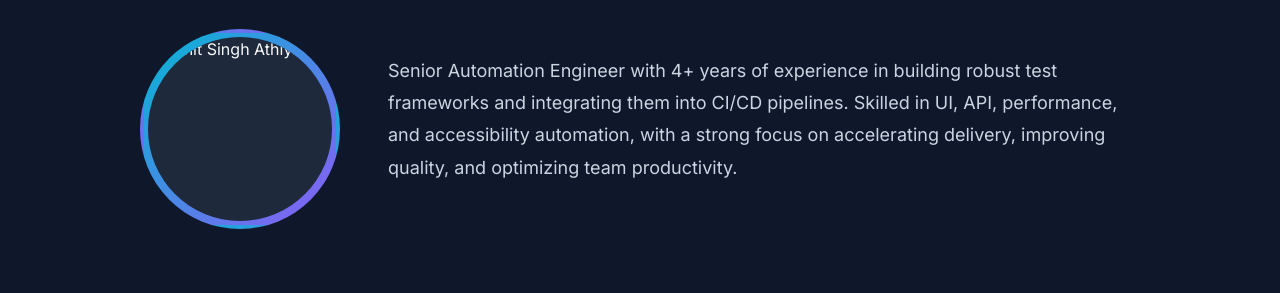
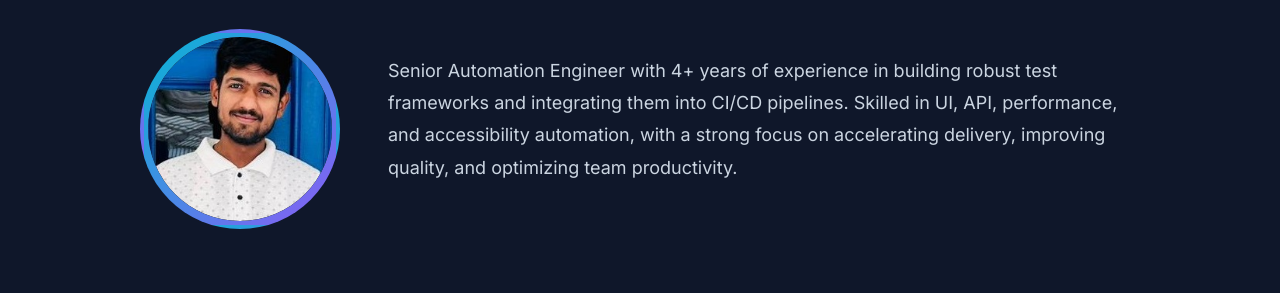
Before and after one commit to Rohit-Singh-Athiya/Portfolio, a website: page index.html in a window 1280 px wide. Shown: the part 338-631 px from the top of the page. Drawn offline with Linux system fonts and the light colour scheme; the site is published under a folder, as on GitHub Pages, so addresses that start at the root find nothing.

Commit message:
Update index.html

```diff
--- a/index.html
+++ b/index.html
@@ -53,7 +53,7 @@
                     <!-- Profile Photo -->
                     <div class="profile-image">
                         <div class="profile-image-inner">
-                            <img src="/data/Rohit.jpg" alt="Rohit Singh Athiya">
+                            <img src="./data/Rohit.jpg" alt="Rohit Singh Athiya">
                         </div>
                     </div>
 
```
